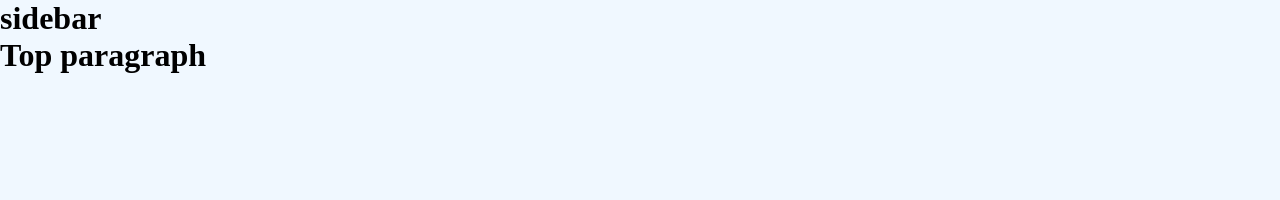
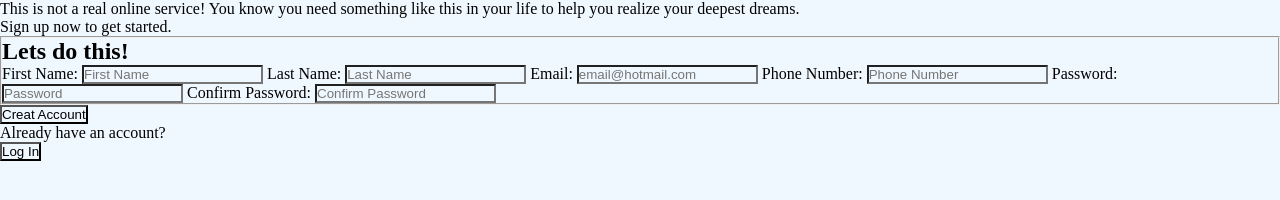
Before and after one commit to kb09/Odin, a plain HTML site: page projects/index.html in a window 1280 px wide. Drawn offline with Linux system fonts and the light colour scheme.

Commit message:
form field seup

```diff
--- a/projects/index.html
+++ b/projects/index.html
@@ -8,19 +8,51 @@
 
 </head>
 <body>
+    <main>
+        <section>
+            <p>This is not a real online service! You know you need something like this in your life to help you realize your deepest dreams.</p>
+            <p>Sign up now to get started.</p>
+        </section>
 
-  <div id="sidebar">
+        <section class="formArea">
+            <form action="#" method="post">
+                <fieldset>
+                    <h1>Lets do this!</h1>
+                    <label for="first_Name"> First Name: </label>
+                    <input type="text" name="first_Name" id="first_Name" placeholder="First Name">
 
-    <h1>sidebar</h1>
+                    <label for="last_Name"> Last Name: </label>
+                    <input type="text" name="last_Name" id="last_Name" placeholder="Last Name">
 
-  </div>
+                    <label for="email"> Email: </label>
+                    <input type="email" name="email" id="email" placeholder="email@hotmail.com">
 
-  <div>
-    <h1>
-      Top paragraph
-    </h1>
+                    <!-- add mix/max-->
+                    <label for="phone_number"> Phone Number: </label>
+                    <input type="number" name="number" id="number" placeholder="Phone Number">
 
-  </div>
+                    <!-- add validatoins -->
+                    <label for="password"> Password: </label>
+                    <input type="password" name="password" id="password" placeholder="Password">
+
+                    <label for="confirm_password"> Confirm Password: </label>
+                    <input type="password" name="confirm_password" id="confirm_password" placeholder="Confirm Password">
+
+                </fieldset>
+                <div class="button">
+                    <button type="button" id="create_account">Creat Account</button>
+                </div>
+
+                <div>
+                    <p>Already have an account?</p>
+                    <button type="button" id="Login_button">Log In</button>
+                </div>
+
+            </form>
+        </section>
+
+    </main>
+
 
 </body>
 </html>
```
Also changed, not shown: projects/fonts/Norse-Bold.otf (added), 1 other file.
